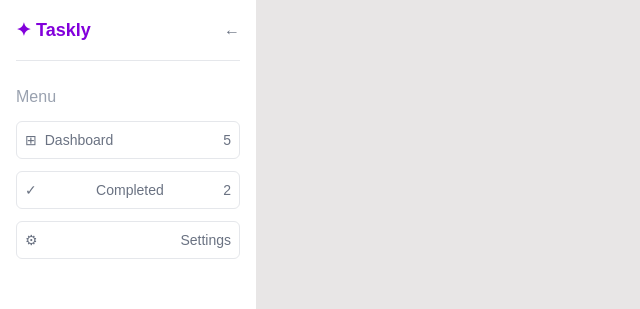
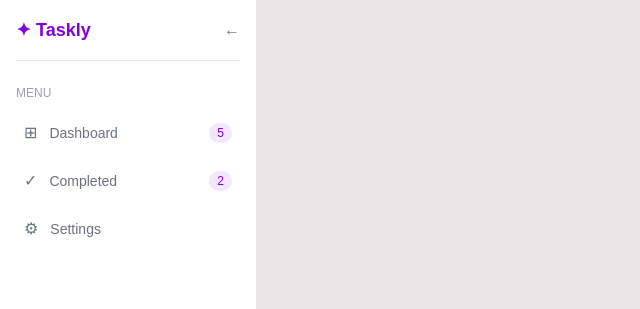
Before and after one commit to atiya-inayat/supabase-playground, a Next.js app: page /dashboard in a window 1280 px wide. Shown: the top 309 px of the page, without its empty margins (0-640 px from the left). Built offline with nearby package versions, Linux system fonts and the light colour scheme; no server answers; the database is empty.

Commit message:
improve layout of sidebar

```diff
--- a/app/components/SideBar.tsx
+++ b/app/components/SideBar.tsx
@@ -57,41 +57,67 @@ const SideBar = ({ sidebarOpen, setSidebarOpen }) => {
 
         {/* Menu */}
         <div className="mt-6">
-          <h1 className={`text-gray-400 ${sidebarOpen ? "block" : "hidden"}`}>
-            Menu
+          <h1
+            className={`mb-3 text-xs font-medium text-gray-400 ${
+              sidebarOpen ? "block" : "hidden"
+            }`}
+          >
+            MENU
           </h1>
 
-          <div className="flex items-center justify-between gap-2 p-2 my-3 bg-white text-sm border border-gray-200 rounded-md text-gray-500">
-            <button
-              className={`flex items-center gap-2 focus:text-purple-700 ${sidebarOpen ? "block" : "hidden"}`}
+          {/* Dashboard */}
+          <Link
+            href="/dashboard"
+            className="flex items-center justify-between w-full p-2 my-2 text-sm text-gray-500 rounded-md hover:bg-purple-50 hover:text-purple-700"
+          >
+            <div className="flex items-center gap-3">
+              <span className="text-base">⊞</span>
+
+              <span className={sidebarOpen ? "block" : "hidden"}>
+                Dashboard
+              </span>
+            </div>
+
+            <span
+              className={`px-2 py-0.5 text-xs rounded-full bg-purple-100 text-purple-700 ${
+                sidebarOpen ? "block" : "hidden"
+              }`}
             >
-              <span className="focus:text-purple-700">⊞</span>
-              {/* <Dashboard /> */}
-              <Link href="/dashboard">Dashboard</Link>
-            </button>
+              5
+            </span>
+          </Link>
 
-            <span className={`${sidebarOpen ? "block" : "hidden"}`}>5</span>
-          </div>
+          {/* Completed */}
+          <Link
+            href="/dashboard/completed"
+            className="flex items-center justify-between w-full p-2 my-2 text-sm text-gray-500 rounded-md hover:bg-purple-50 hover:text-purple-700"
+          >
+            <div className="flex items-center gap-3">
+              <span className="text-base">✓</span>
 
-          <div className="flex items-center justify-between gap-2 p-2 my-3 bg-white border border-gray-200 text-sm rounded-md text-gray-500">
-            <span className="focus:text-purple-700">✓</span>
-            <button
-              className={`flex items-center gap-2 focus:text-purple-700 ${sidebarOpen ? "block" : "hidden"}`}
+              <span className={sidebarOpen ? "block" : "hidden"}>
+                Completed
+              </span>
+            </div>
+
+            <span
+              className={`px-2 py-0.5 text-xs rounded-full bg-purple-100 text-purple-700 ${
+                sidebarOpen ? "block" : "hidden"
+              }`}
             >
-              <Link href="/dashboard/completed">Completed</Link>
-            </button>
+              2
+            </span>
+          </Link>
 
-            <span className={`${sidebarOpen ? "block" : "hidden"}`}>2</span>
-          </div>
+          {/* Settings */}
+          <Link
+            href="/dashboard/settings"
+            className="flex items-center w-full gap-3 p-2 my-2 text-sm text-gray-500 rounded-md hover:bg-purple-50 hover:text-purple-700"
+          >
+            <span className="text-base">⚙</span>
 
-          <div className="flex items-center justify-between gap-2 p-2 my-3 bg-white border border-gray-200 text-sm rounded-md text-gray-500">
-            <span>⚙</span>
-            <button
-              className={`flex items-center gap-2 focus:text-purple-700 ${sidebarOpen ? "block" : "hidden"}`}
-            >
-              <Link href="/dashboard/settings">Settings</Link>
-            </button>
-          </div>
+            <span className={sidebarOpen ? "block" : "hidden"}>Settings</span>
+          </Link>
         </div>
       </div>
 
```
